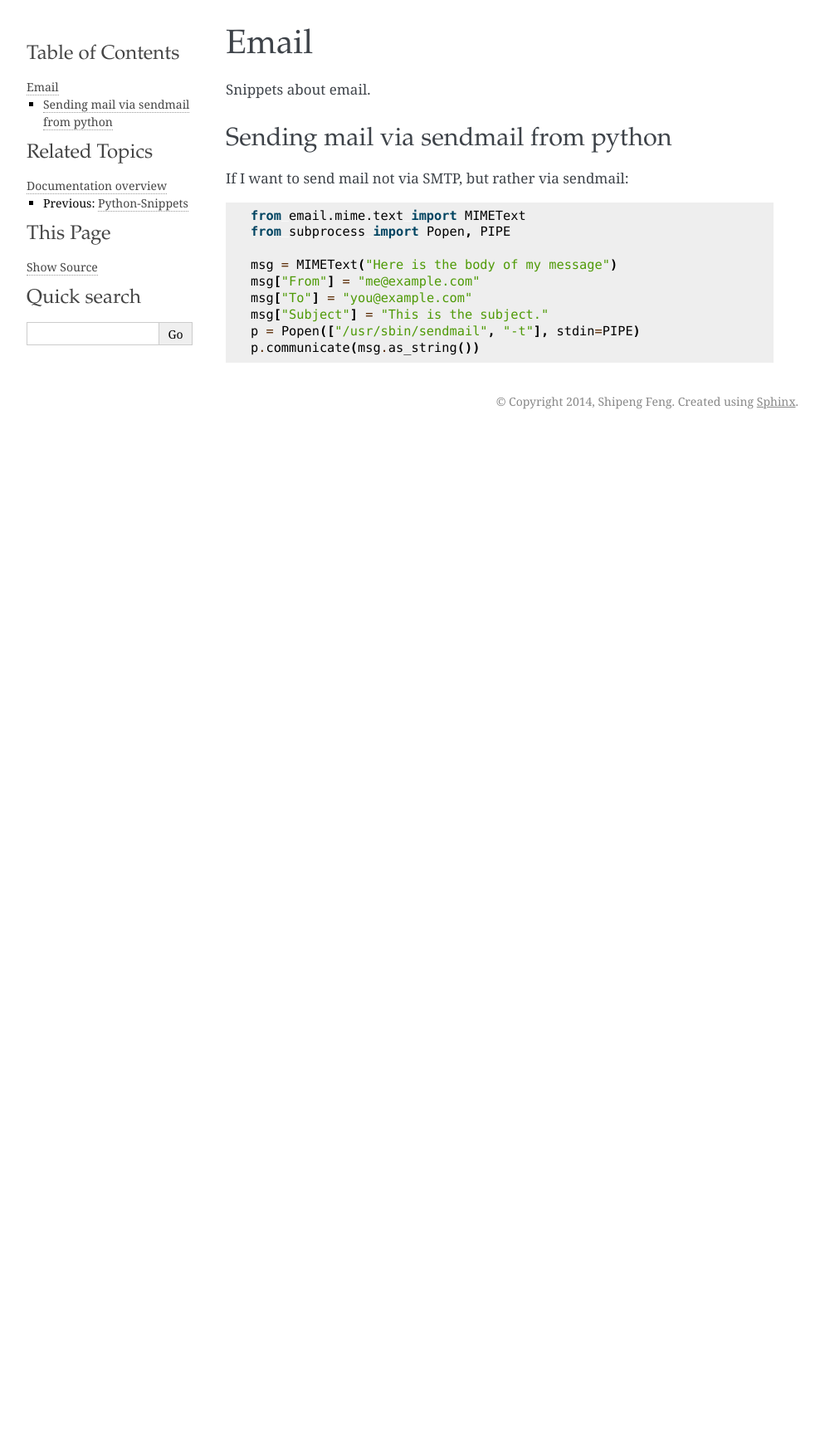
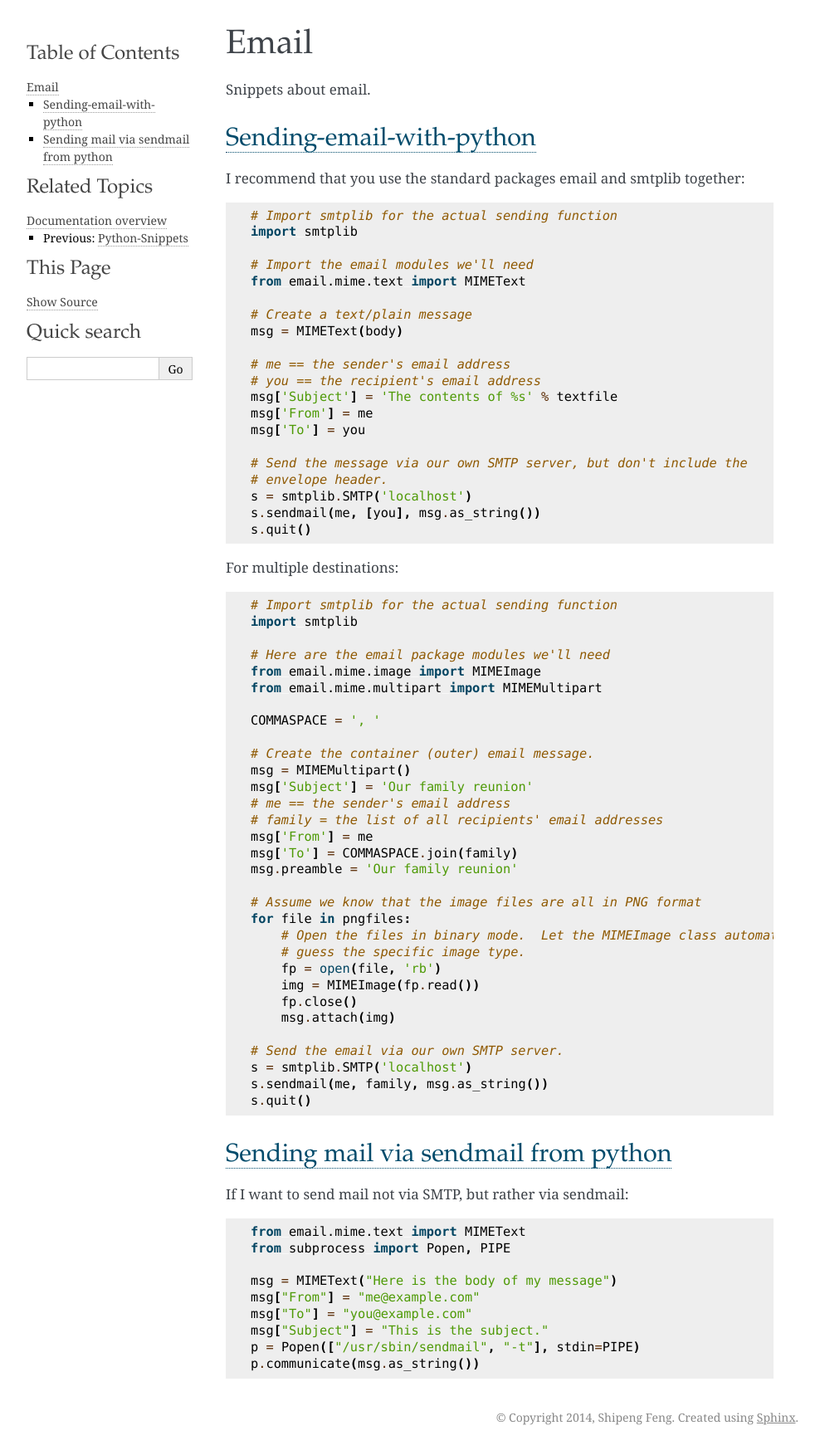
Before and after one commit to fengsp/python-snippets, a Sphinx documentation site: the page built from docs/email.rst, in a window 1280 px wide. Shown: the whole page at 83% size, without its empty margins (148-1136 px from the left). Built offline with Sphinx 7.4.7, drawn with Linux system fonts in a browser that asks for light colours; before the commit the page ends 900 px from its top, so only the background shows below that.

Commit message:
Added sendmail

```diff
--- a/docs/email.rst
+++ b/docs/email.rst
@@ -4,8 +4,69 @@ Email
 Snippets about email.
 
 
-Sending mail via sendmail from python
--------------------------------------
+`Sending-email-with-python`_
+----------------------------
+
+I recommend that you use the standard packages email and smtplib together::
+
+    # Import smtplib for the actual sending function
+    import smtplib
+
+    # Import the email modules we'll need
+    from email.mime.text import MIMEText
+
+    # Create a text/plain message
+    msg = MIMEText(body)
+
+    # me == the sender's email address
+    # you == the recipient's email address
+    msg['Subject'] = 'The contents of %s' % textfile
+    msg['From'] = me
+    msg['To'] = you
+
+    # Send the message via our own SMTP server, but don't include the
+    # envelope header.
+    s = smtplib.SMTP('localhost')
+    s.sendmail(me, [you], msg.as_string())
+    s.quit()
+
+For multiple destinations::
+
+    # Import smtplib for the actual sending function
+    import smtplib
+
+    # Here are the email package modules we'll need
+    from email.mime.image import MIMEImage
+    from email.mime.multipart import MIMEMultipart
+
+    COMMASPACE = ', '
+
+    # Create the container (outer) email message.
+    msg = MIMEMultipart()
+    msg['Subject'] = 'Our family reunion'
+    # me == the sender's email address
+    # family = the list of all recipients' email addresses
+    msg['From'] = me
+    msg['To'] = COMMASPACE.join(family)
+    msg.preamble = 'Our family reunion'
+
+    # Assume we know that the image files are all in PNG format
+    for file in pngfiles:
+        # Open the files in binary mode.  Let the MIMEImage class automatically
+        # guess the specific image type.
+        fp = open(file, 'rb')
+        img = MIMEImage(fp.read())
+        fp.close()
+        msg.attach(img)
+
+    # Send the email via our own SMTP server.
+    s = smtplib.SMTP('localhost')
+    s.sendmail(me, family, msg.as_string())
+    s.quit()
+
+
+`Sending mail via sendmail from python`_
+----------------------------------------
 
 If I want to send mail not via SMTP, but rather via sendmail::
 
@@ -18,3 +79,7 @@ If I want to send mail not via SMTP, but rather via sendmail::
     msg["Subject"] = "This is the subject."
     p = Popen(["/usr/sbin/sendmail", "-t"], stdin=PIPE)
     p.communicate(msg.as_string())
+
+
+.. _Sending-email-with-python: http://stackoverflow.com/questions/6270782/sending-email-with-python
+.. _Sending mail via sendmail from python: http://stackoverflow.com/questions/73781/sending-mail-via-sendmail-from-python
```
